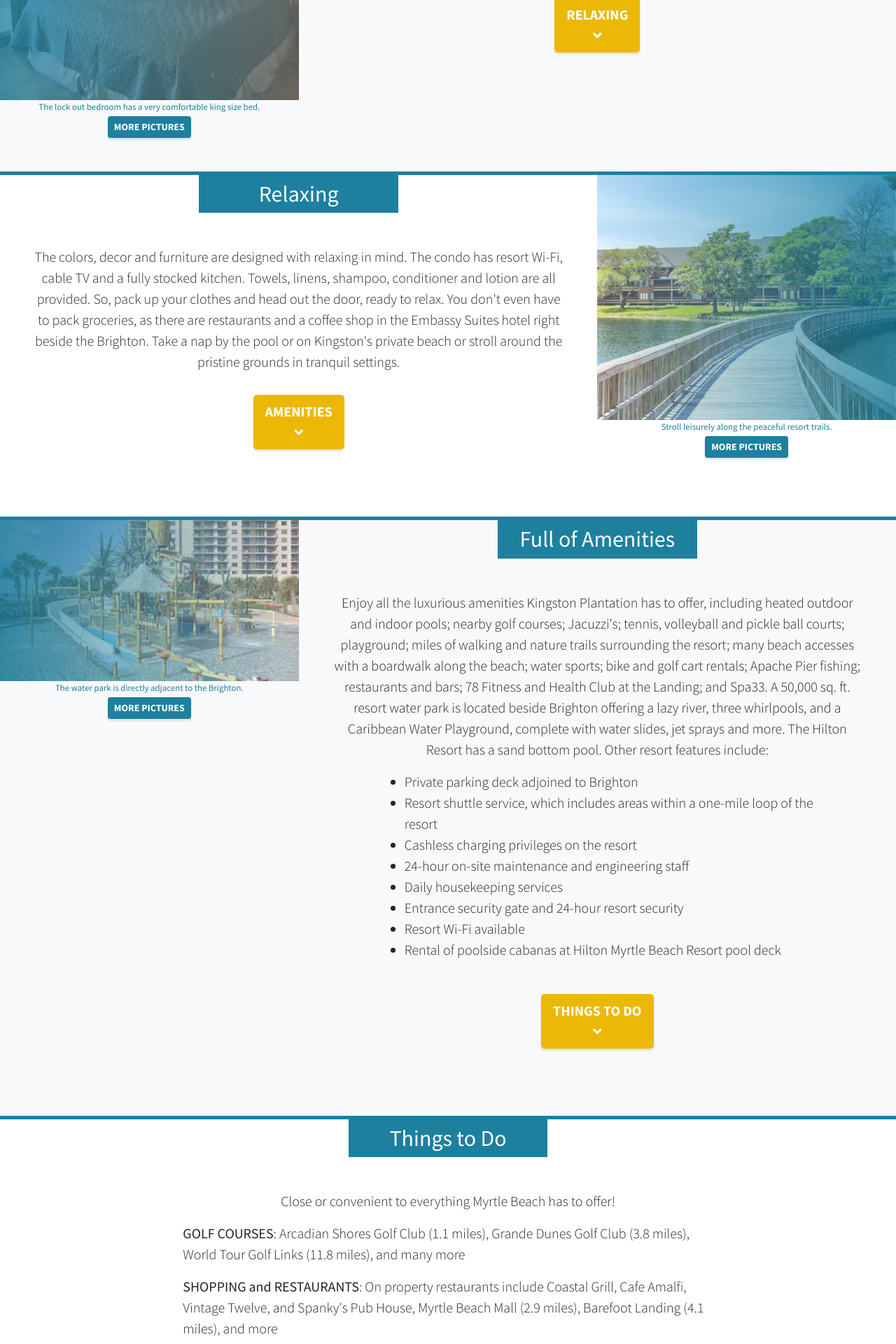
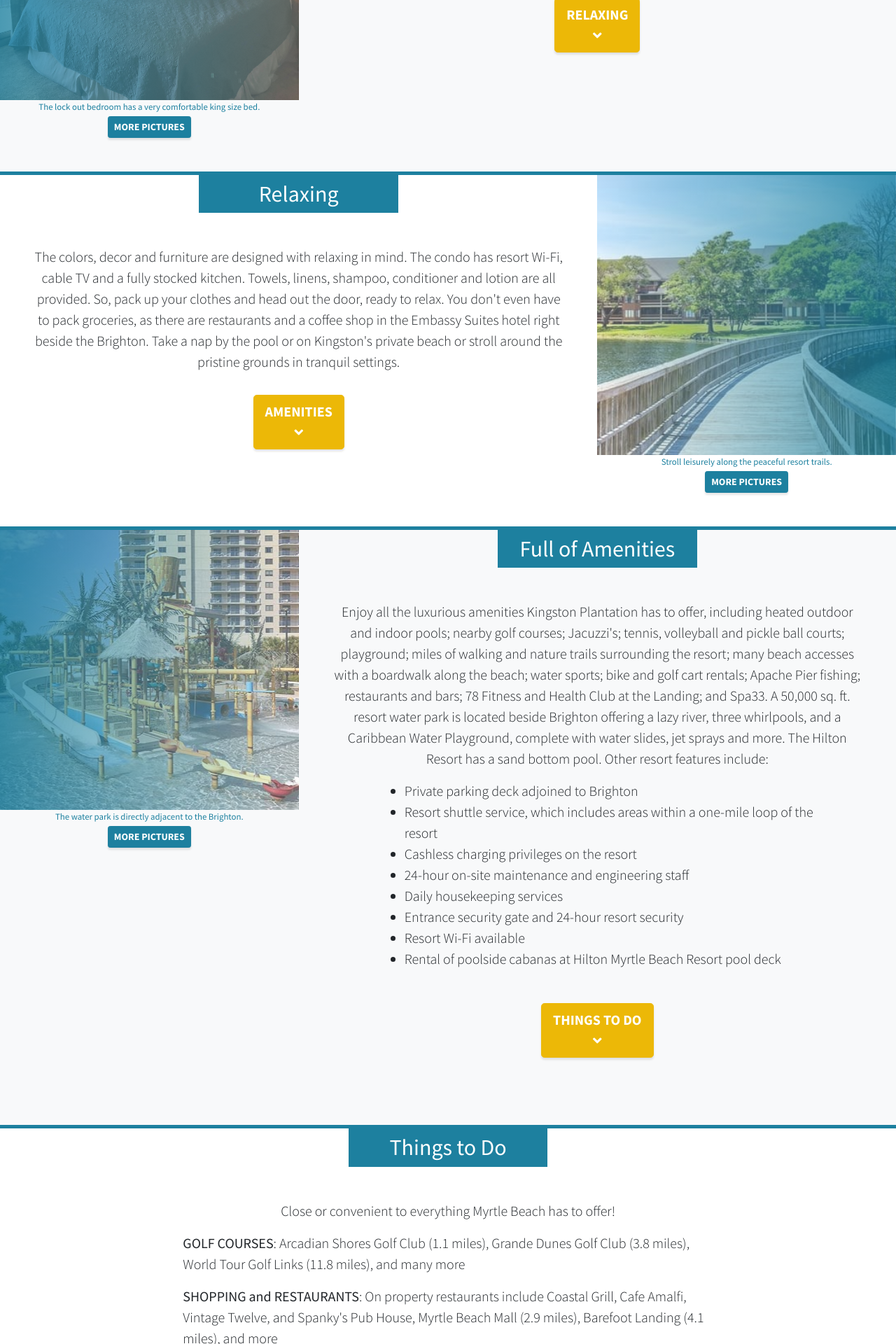
Before and after one commit to rossgodwin/lowderpropertyrentals.com, a Jekyll site: the page built from kingston/index.html, in a window 1280 px wide. Shown: the part 2385-4305 px from the top of the page at 70% size. Built offline with Jekyll 4.4.1, drawn with Linux system fonts in a browser that asks for light colours.

Commit message:
Fixed bug on iphone where 2 images were not display. Removed unused image assets.

```diff
--- a/_config.yml
+++ b/_config.yml
@@ -4,6 +4,7 @@ description: Listing of rental properties.
 
 keywords:
 
+host: 0.0.0.0 # GitHub will simply ignore this when you push
 baseurl: "" # the subpath of your site, e.g. /blog
 url: "https://lowderpropertyrentals.com" # the base hostname & protocol for your site, e.g. http://example.com
 
--- a/kingston/index.html
+++ b/kingston/index.html
@@ -45,7 +45,7 @@ title: Beach Rental
 		section-heading="Relaxing"
 		image-class="relaxing"
 		image-caption="Stroll leisurely along the peaceful resort trails."
-		image-pixel-height="350"
+		image-pixel-height="400"
 		section-content="The colors, decor and furniture are designed with relaxing in mind. The condo has resort Wi-Fi, cable TV and a fully stocked kitchen. Towels, linens, shampoo, conditioner and lotion are all provided. So, pack up your clothes and head out the door, ready to relax. You don't even have to pack groceries, as there are restaurants and a coffee shop in the Embassy Suites hotel right beside the Brighton. Take a nap by the pool or on Kingston's private beach or stroll around the pristine grounds in tranquil settings."
 		button-next-id="amenities"
 		button-next-text="Amenities"
@@ -57,7 +57,7 @@ title: Beach Rental
 	{% include 408brighton/section_layout_image_left.html
 		section-heading="Full of Amenities"
 		image-class="amenities"
-		image-pixel-height="230"
+		image-pixel-height="400"
 		image-caption="The water park is directly adjacent to the Brighton."
 		section-content="Enjoy all the luxurious amenities Kingston Plantation has to offer, including heated outdoor and indoor pools; nearby golf courses; Jacuzzi's; tennis, volleyball and pickle ball courts; playground; miles of walking and nature trails surrounding the resort; many beach accesses with a boardwalk along the beach; water sports; bike and golf cart rentals; Apache Pier fishing; restaurants and bars; 78 Fitness and Health Club at the Landing; and Spa33. A 50,000 sq. ft. resort water park is located beside Brighton offering a lazy river, three whirlpools, and a Caribbean Water Playground, complete with water slides, jet sprays and more. The Hilton Resort has a sand bottom pool. Other resort features include:
 		<div class=\"row no-gutters\">
```
Also changed, not shown: assets/img/408brighton/park.jpg, assets/img/408brighton/walkway.jpg, assets/img/portfolio-1.jpg (deleted), assets/img/portfolio-2.jpg (deleted), assets/img/portfolio-3.jpg (deleted), assets/img/portfolio-4.jpg (deleted), 3 other files.
